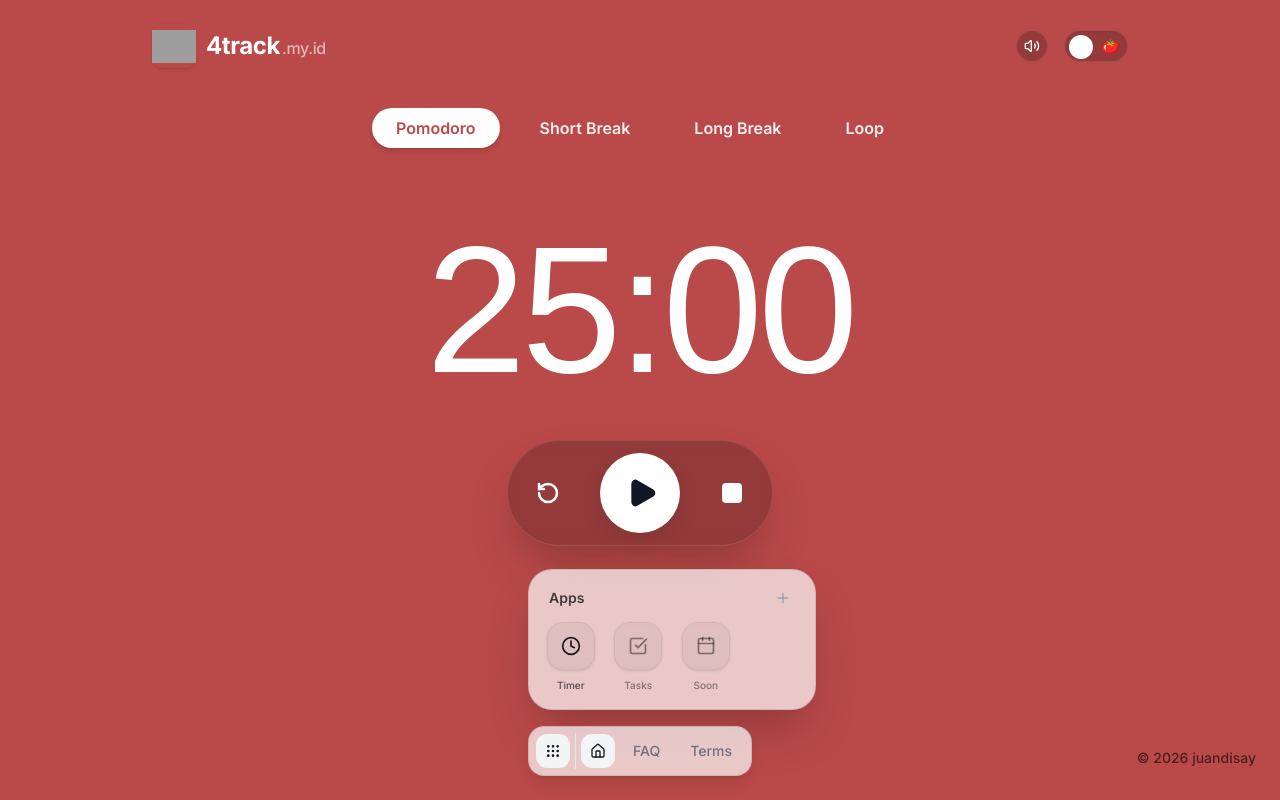
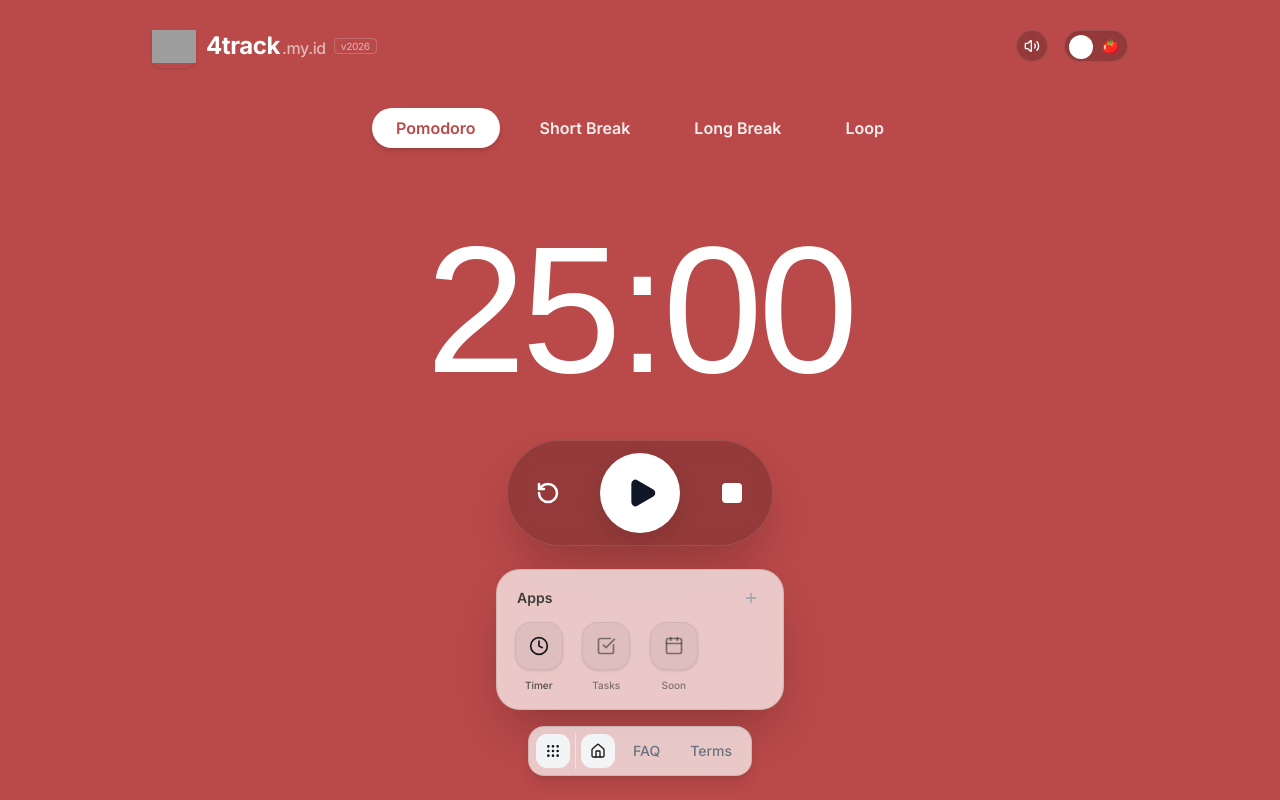
Before and after one commit to juandisay/unified-tools, a Next.js app: page / in a window 1280 px wide. Both pictures are taken after a click on the button 553 px from the left and 751 px from the top of the page. Built offline with nearby package versions, Linux system fonts and the light colour scheme; grey boxes are pictures that could not be loaded; a web font is replaced by a local one.

Commit message:
Add version

```diff
--- a/app/faq/page.tsx
+++ b/app/faq/page.tsx
@@ -18,6 +18,9 @@ export default function FAQ() {
           <div className="font-sans flex items-baseline tracking-tight">
             <span className="text-[22px] sm:text-2xl font-bold text-white leading-none">4track</span>
             <span className="text-[14px] sm:text-[16px] font-medium text-white/60 ml-0.5 leading-none">.my.id</span>
+            <span className="ml-2 text-[10px] font-medium border border-white/20 text-white/50 px-1.5 py-0.5 rounded-[4px] leading-none self-center">
+              v{new Date().getFullYear()}
+            </span>
           </div>
         </div>
       </header>
--- a/app/page.tsx
+++ b/app/page.tsx
@@ -215,6 +215,9 @@ export default function Home() {
               <span className="text-[14px] sm:text-[16px] font-medium text-white/60 ml-0.5 leading-none">
                 .my.id
               </span>
+              <span className="ml-2 text-[10px] font-medium border border-white/20 text-white/50 px-1.5 py-0.5 rounded-[4px] leading-none self-center">
+                v{new Date().getFullYear()}
+              </span>
             </div>
           </Link>
 
@@ -374,21 +377,6 @@ export default function Home() {
         )}
       </AnimatePresence>
 
-      <footer className="w-full py-6 pb-8 text-black/50 dark:text-white/50 text-sm font-medium z-10 relative flex flex-col md:flex-row items-center justify-between px-6 gap-4 md:gap-0">
-        <div className="w-full md:w-1/3"></div>
-        <div className="w-full md:w-1/3"></div>
-        <div className="w-full md:w-1/3 text-center md:text-right">
-          <a
-            href="https://juandisay.org"
-            target="_blank"
-            rel="noopener noreferrer"
-            className="inline-flex items-center gap-1.5 text-black dark:text-white opacity-60 hover:opacity-100 transition-all focus-visible:outline-none focus-visible:ring-2 focus-visible:ring-black/50 dark:focus-visible:ring-white/50 rounded-sm"
-            title="Created by juandisay"
-          >
-            &copy; {new Date().getFullYear()} juandisay
-          </a>
-        </div>
-      </footer>
     </div>
   );
 }
--- a/app/terms/page.tsx
+++ b/app/terms/page.tsx
@@ -18,6 +18,9 @@ export default function Terms() {
           <div className="font-sans flex items-baseline tracking-tight">
             <span className="text-xl sm:text-2xl font-bold text-white leading-none">4</span>
             <span className="text-lg sm:text-xl font-medium text-white/60 leading-none">track.my.id</span>
+            <span className="ml-2 text-[10px] font-medium border border-white/20 text-white/50 px-1.5 py-0.5 rounded-[4px] leading-none self-center">
+              v{new Date().getFullYear()}
+            </span>
           </div>
         </div>
       </header>
--- a/components/FloatingNav.tsx
+++ b/components/FloatingNav.tsx
@@ -11,20 +11,23 @@ export function FloatingNav() {
   const [isAppsOpen, setIsAppsOpen] = useState(false);
 
   return (
-    <motion.div
-      className="fixed bottom-6 inset-x-0 mx-auto w-fit z-50 pointer-events-none"
-      initial={{ y: 20, opacity: 0, scale: 0.95 }}
-      animate={{ y: 0, opacity: 1, scale: 1 }}
-      transition={{ type: "spring", stiffness: 400, damping: 25, delay: 0.1 }}
+    <div
+      className="fixed bottom-6 inset-x-0 z-[999] pointer-events-none flex justify-center"
+      style={{ paddingBottom: 'env(safe-area-inset-bottom)' }}
     >
+      <motion.div
+        initial={{ y: 20, opacity: 0, scale: 0.95 }}
+        animate={{ y: 0, opacity: 1, scale: 1 }}
+        transition={{ type: "spring", stiffness: 400, damping: 25, delay: 0.1 }}
+        className="relative"
+      >
       <AnimatePresence>
         {isAppsOpen && (
           <motion.div
             initial={{ opacity: 0, y: 10, scale: 0.95 }}
             animate={{ opacity: 1, y: 0, scale: 1 }}
             exit={{ opacity: 0, y: 10, scale: 0.95 }}
-            transition={{ duration: 0.2 }}
-            className="absolute bottom-full left-0 mb-4 w-72 rounded-3xl border border-black/10 dark:border-white/10 bg-white/70 dark:bg-black/70 p-4 shadow-2xl backdrop-blur-xl pointer-events-auto origin-bottom-left"
+            className="absolute bottom-full left-1/2 -translate-x-1/2 mb-4 w-[calc(100vw-2rem)] max-w-sm sm:w-72 rounded-3xl border border-black/10 dark:border-white/10 bg-white/70 dark:bg-black/70 p-4 shadow-2xl backdrop-blur-xl pointer-events-auto origin-bottom"
           >
             <div className="mb-3 px-1 text-sm font-semibold text-foreground/80 flex items-center justify-between">
               <span>Apps</span>
@@ -96,6 +99,7 @@ export function FloatingNav() {
           </Link>
         </li>
       </ul>
-    </motion.div>
+      </motion.div>
+    </div>
   );
 }
```
